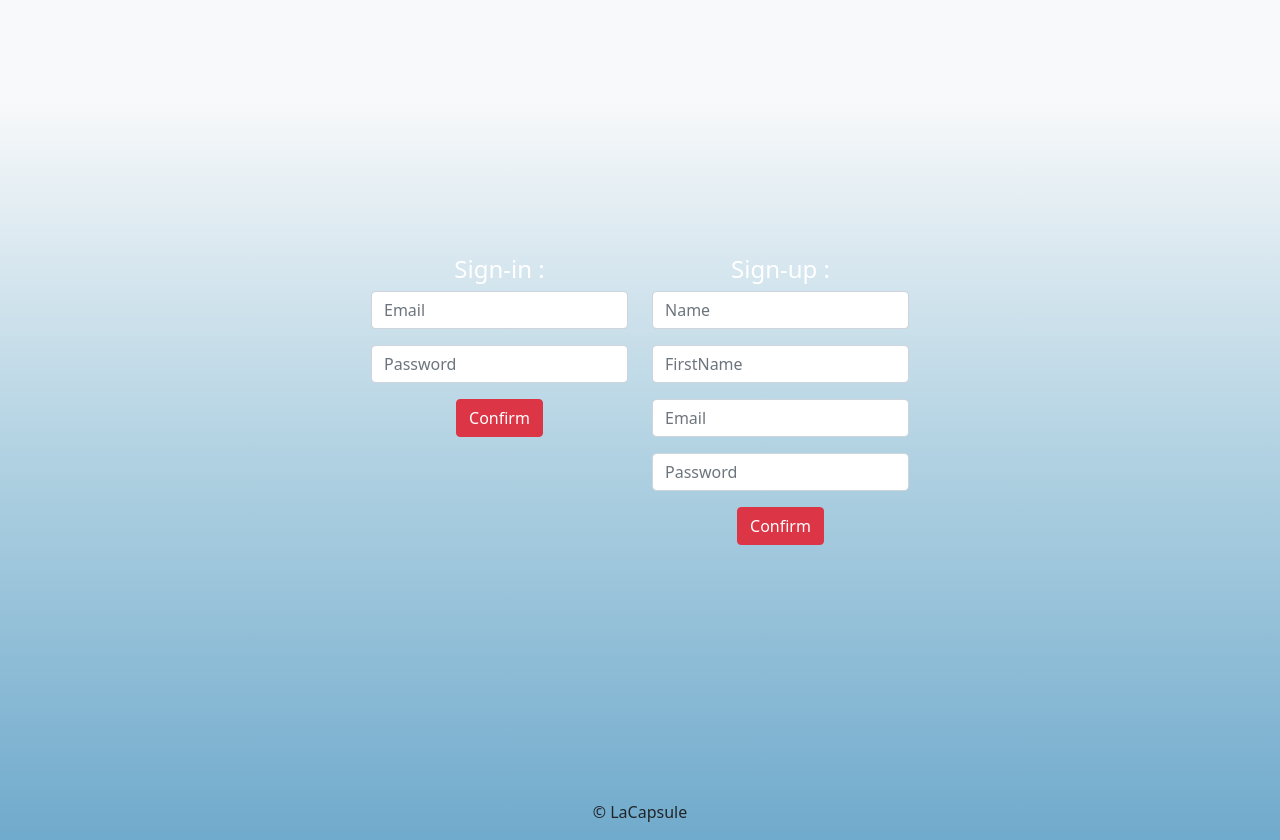
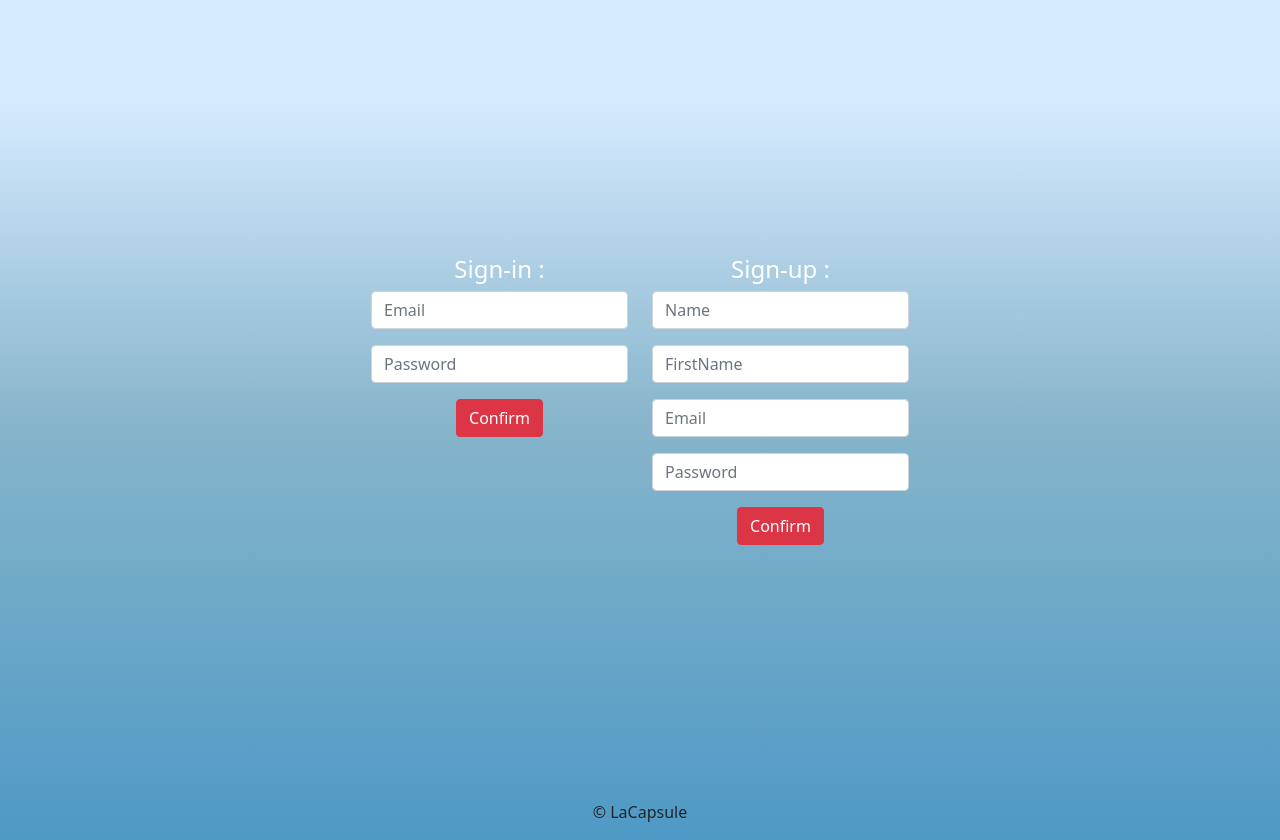
Before and after one commit to AlexismlaWeb/TICKETAC, a Node server app: page / in a window 1280 px wide. Run offline with Node 20, Linux system fonts and the light colour scheme; some libraries are stand-ins or nearby versions.

Commit message:
update background

```diff
--- a/public/stylesheets/style.css
+++ b/public/stylesheets/style.css
@@ -1,7 +1,7 @@
 body {
   font: 14px "Lucida Grande", Helvetica, Arial, sans-serif;
   background: rgb(248,249,250);
-  background: linear-gradient(180deg, rgba(248,249,250,1) 12%, rgba(174,208,225,1) 56%, rgba(112,170,204,1) 100%);
+  background: linear-gradient(180deg, rgb(214, 234, 255) 12%, rgb(135, 181, 203) 50%, rgb(78, 153, 197) 100%);
   min-height: 100vh;
 }
 
--- a/routes/index.js
+++ b/routes/index.js
@@ -11,6 +11,11 @@ var date = ["2018-11-20","2018-11-21","2018-11-22","2018-11-23","2018-11-24"]
 /* GET home page. */
 router.get('/', function(req, res, next) {
   res.render('login');
+});
+
+
+router.post('/trips-list', function(req,res,next){
+  res.render('trip');
 });
 
 
```
